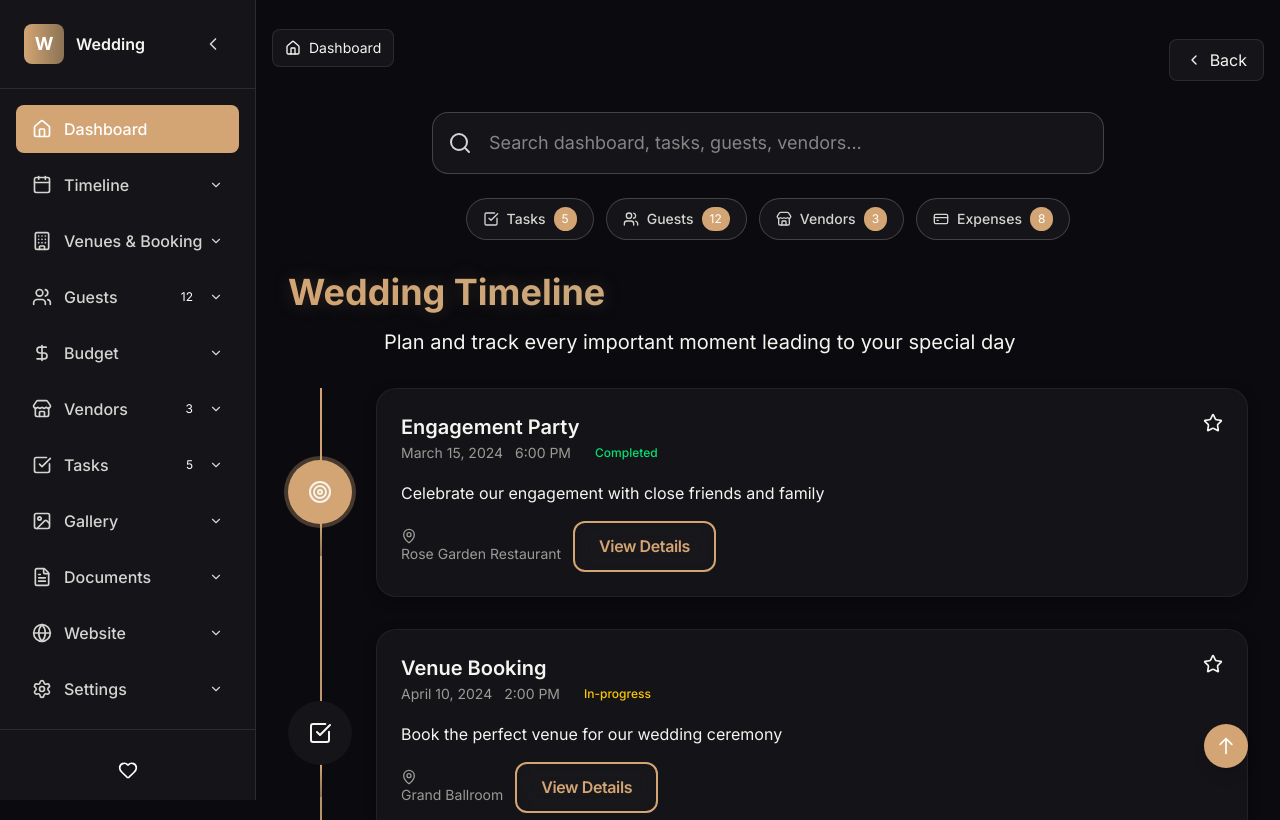
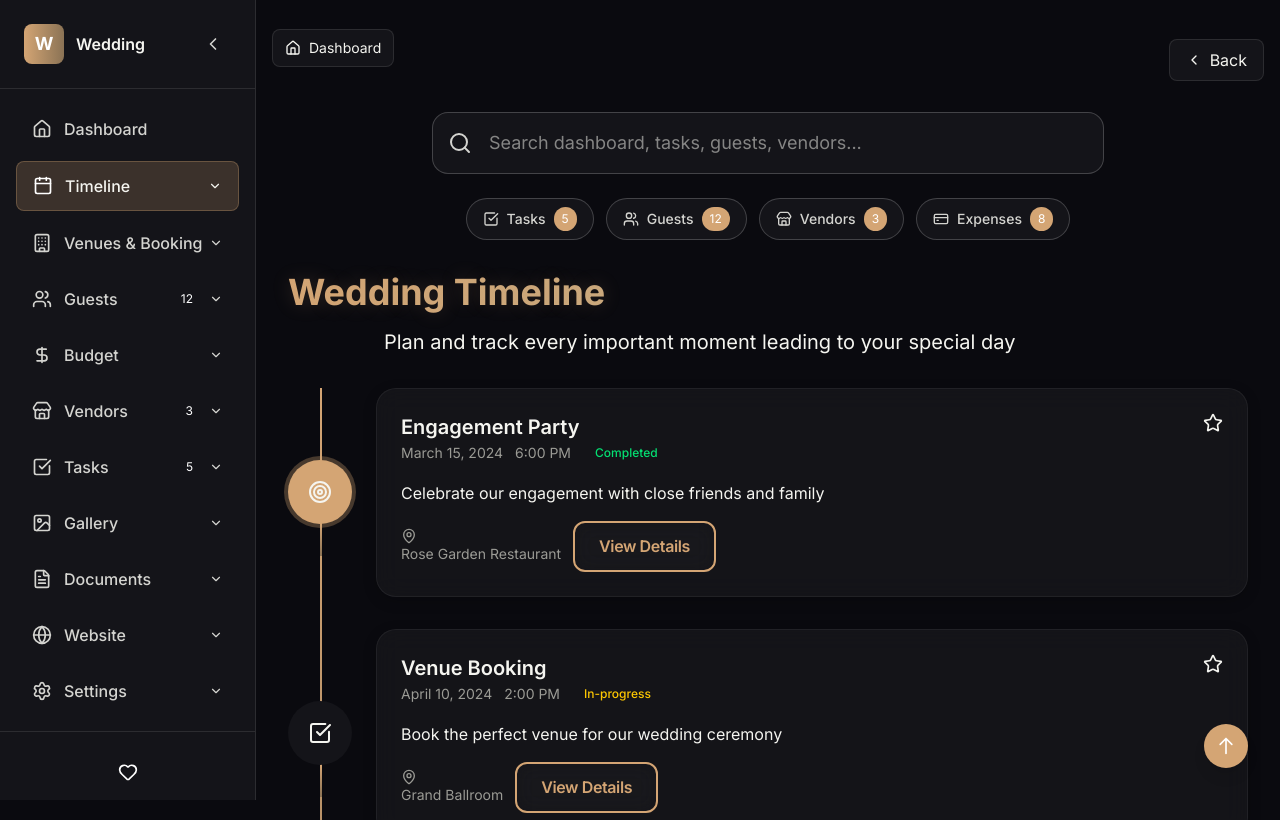
Before and after one commit to Harman8815/Saanjh, a Next.js app in the folder frontend/: page /dashboard/timeline in a window 1280 px wide. Shown: the top 820 px of the page. Built offline with nearby package versions, Linux system fonts and the light colour scheme; a web font is replaced by a local one.

Commit message:
Fix sidebar navigation: auto-detect active page, fix Dashboard highlight, correct Guests href

```diff
--- a/frontend/components/dashboard/DashboardSidebar.tsx
+++ b/frontend/components/dashboard/DashboardSidebar.tsx
@@ -1,8 +1,9 @@
 'use client';
 
-import { useState } from 'react';
+import { useState, useEffect } from 'react';
 import { motion } from 'framer-motion';
 import Link from 'next/link';
+import { usePathname } from 'next/navigation';
 import {
   Home,
   Calendar,
@@ -69,10 +70,10 @@ const sidebarItems: SidebarItem[] = [
   {
     icon: Users,
     label: 'Guests',
-    href: '/dashboard/guests/list',
+    href: '/dashboard/guests',
     badge: '12',
     subItems: [
-      { label: 'Guest Management', href: '/dashboard/guests' },
+      { label: 'Guest List', href: '/dashboard/guests/list' },
       { label: 'RSVP Status', href: '/dashboard/guests/rsvp' },
       { label: 'Seating Chart', href: '/dashboard/guests/seating' },
       { label: 'Meal Preferences', href: '/dashboard/guests/meals' },
@@ -165,9 +166,20 @@ interface DashboardSidebarProps {
 }
 
 export default function DashboardSidebar({ isCollapsed = false, onToggle }: DashboardSidebarProps) {
-  const [activeItem, setActiveItem] = useState('/dashboard');
+  const pathname = usePathname();
   const [expandedItems, setExpandedItems] = useState<string[]>([]);
   const [isMobileMenuOpen, setIsMobileMenuOpen] = useState(false);
+
+  // Determine if an item is active based on current pathname
+  const isItemActive = (itemHref?: string): boolean => {
+    if (!itemHref) return false;
+    // Dashboard should only be active on exact match, not sub-pages
+    if (itemHref === '/dashboard') {
+      return pathname === '/dashboard';
+    }
+    // For other items: exact match or starts with the item href (for parent items with sub-items)
+    return pathname === itemHref || pathname.startsWith(itemHref + '/');
+  };
 
   const toggleExpanded = (itemLabel: string) => {
     setExpandedItems(prev =>
@@ -178,8 +190,8 @@ export default function DashboardSidebar({ isCollapsed = false, onToggle }: Dash
   };
 
   const handleItemClick = (item: SidebarItem) => {
+    // Toggle expansion if item has subItems
     if (item.subItems) {
-      // Expand submenu if not already expanded, otherwise collapse it
       if (!expandedItems.includes(item.label)) {
         toggleExpanded(item.label);
       } else {
@@ -190,12 +202,10 @@ export default function DashboardSidebar({ isCollapsed = false, onToggle }: Dash
             : [...prev, item.label]
         );
       }
-    } else if (item.href) {
-      setActiveItem(item.href);
-      // Close mobile menu after navigation
+    }
+    // Close mobile menu after navigation (whether or not item has subItems)
     if (isMobileMenuOpen) {
       setIsMobileMenuOpen(false);
-      }
     }
   };
 
@@ -284,9 +294,11 @@ export default function DashboardSidebar({ isCollapsed = false, onToggle }: Dash
               transition={{ duration: 0.3, delay: index * 0.05 }}
             >
               {/* Main Item */}
-              <div
+              {item.href ? (
+                <Link
+                  href={item.href}
                   className={`flex items-center gap-3 px-4 py-3 rounded-lg transition-all duration-200 cursor-pointer ${
-                  activeItem === item.href
+                    isItemActive(item.href)
                       ? item.subItems
                         ? 'bg-primary/20 text-primary border border-primary/30'
                         : 'bg-primary text-white'
@@ -297,7 +309,55 @@ export default function DashboardSidebar({ isCollapsed = false, onToggle }: Dash
                   <item.icon
                     size={20}
                     className={`group-hover:scale-110 transition-transform ${
-                    activeItem === item.href ? 'text-white' : 'text-text-secondary'
+                      isItemActive(item.href) ? 'text-white' : 'text-text-secondary'
+                    }`}
+                  />
+                  {!isCollapsed && (
+                    <motion.div
+                      initial={{ opacity: 0, x: -20 }}
+                      animate={{ opacity: 1, x: 0 }}
+                      transition={{ duration: 0.3, delay: index * 0.05 + 0.1 }}
+                      className="flex-1 flex items-center justify-between"
+                    >
+                      <span className="font-medium">{item.label}</span>
+                      <div className="flex items-center gap-2">
+                        {item.badge && (
+                          <span className="bg-gold text-white text-xs px-2 py-1 rounded-full">
+                            {item.badge}
+                          </span>
+                        )}
+                        {item.subItems && (
+                          <ChevronDown
+                            size={14}
+                            className={`transition-transform duration-200 text-current ${
+                              expandedItems.includes(item.label) ? 'rotate-180' : ''
+                            }`}
+                            onClick={(e) => {
+                              e.preventDefault();
+                              e.stopPropagation();
+                              toggleExpanded(item.label);
+                            }}
+                          />
+                        )}
+                      </div>
+                    </motion.div>
+                  )}
+                </Link>
+              ) : (
+                <div
+                  className={`flex items-center gap-3 px-4 py-3 rounded-lg transition-all duration-200 cursor-pointer ${
+                    isItemActive(item.href)
+                      ? item.subItems
+                        ? 'bg-primary/20 text-primary border border-primary/30'
+                        : 'bg-primary text-white'
+                      : 'text-text-secondary hover:text-text-primary hover:bg-white/5'
+                  }`}
+                  onClick={() => handleItemClick(item)}
+                >
+                  <item.icon
+                    size={20}
+                    className={`group-hover:scale-110 transition-transform ${
+                      isItemActive(item.href) ? 'text-white' : 'text-text-secondary'
                     }`}
                   />
                   {!isCollapsed && (
@@ -326,6 +386,7 @@ export default function DashboardSidebar({ isCollapsed = false, onToggle }: Dash
                     </motion.div>
                   )}
                 </div>
+              )}
 
               {/* Sub Items */}
               {!isCollapsed && item.subItems && expandedItems.includes(item.label) && (
@@ -340,12 +401,11 @@ export default function DashboardSidebar({ isCollapsed = false, onToggle }: Dash
                       key={subItem.href}
                       href={subItem.href}
                       className={`flex items-center gap-3 px-4 py-2 rounded-lg transition-all duration-200 text-sm ${
-                        activeItem === subItem.href
+                        isItemActive(subItem.href)
                           ? 'bg-white/10 text-primary border border-primary/30'
                           : 'text-text-muted hover:text-text-secondary hover:bg-white/5'
                       }`}
                       onClick={() => {
-                        setActiveItem(subItem.href);
                         if (isMobileMenuOpen) {
                           setIsMobileMenuOpen(false);
                         }
```
Also changed, not shown: 1 other file (tests, documents, lock files or other folders). Lines whose indentation alone changed are shown as unchanged.
